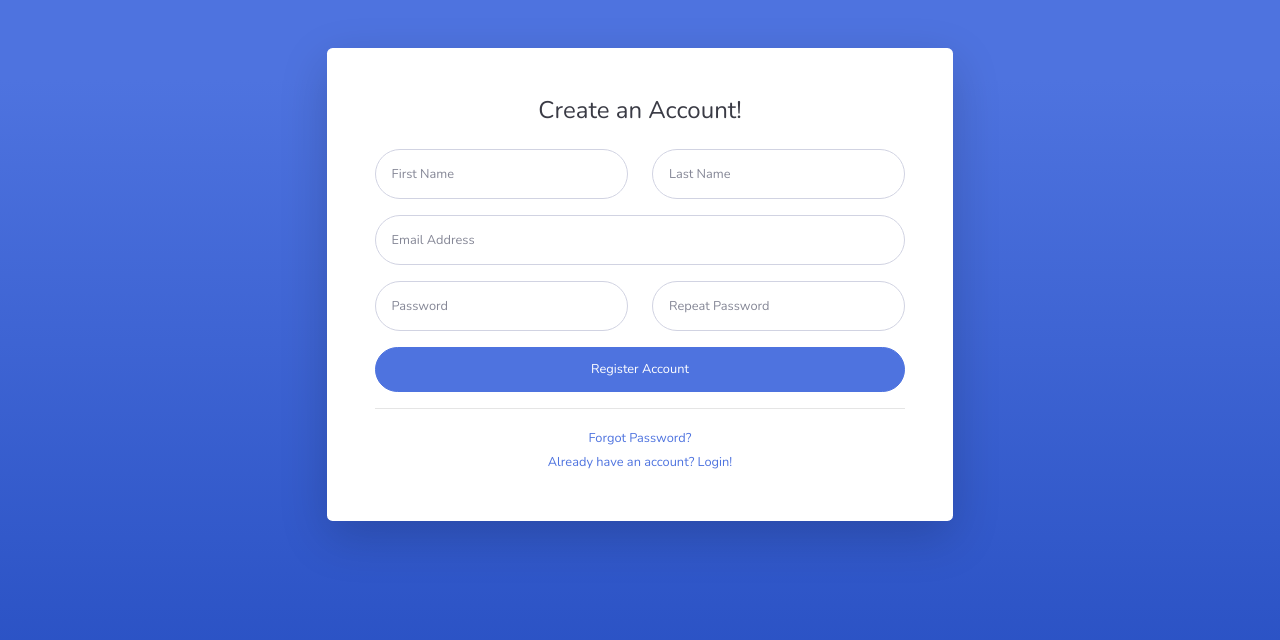
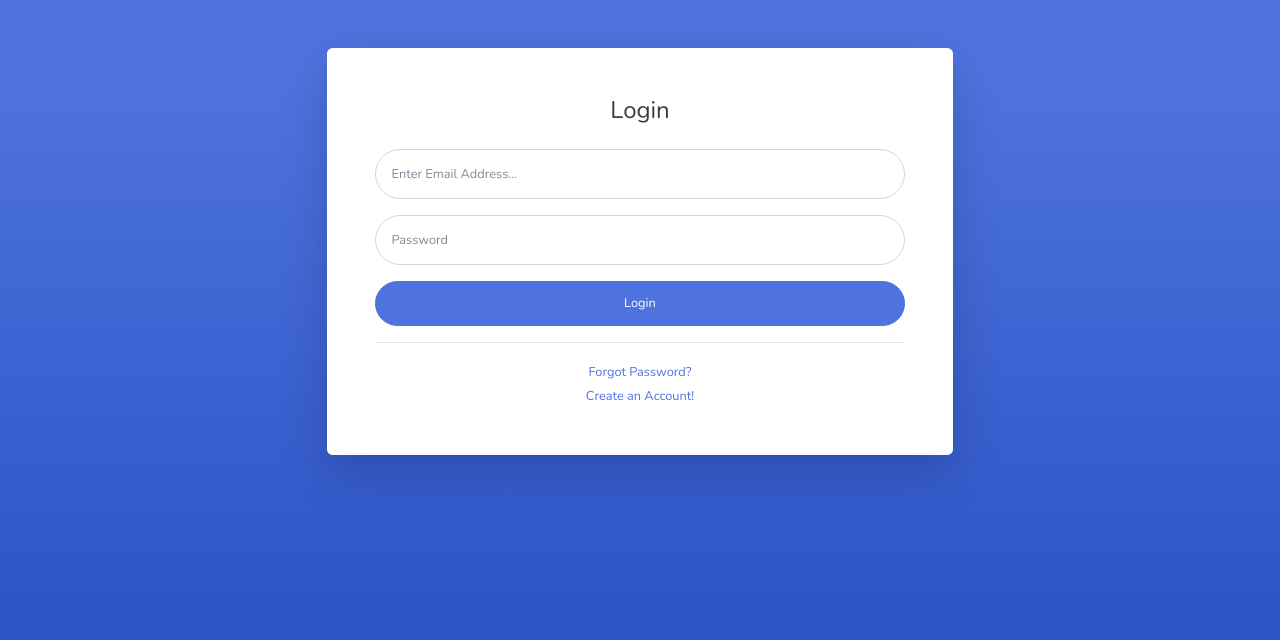
Before and after one commit to DhaniNVRL/Project-Kecil-Kecilan1, a CodeIgniter app: page /database/auth/registration in a window 1280 px wide. Shown: the top 640 px of the page. Run offline with CodeIgniter, Linux system fonts and the light colour scheme.

Commit message:
Update registration.php

```diff
--- a/application/views/auth/registration.php
+++ b/application/views/auth/registration.php
@@ -1,48 +1,45 @@
 <div class="container">
+
+    <!-- Outer Row -->
     <div class="row justify-content-center">
+
         <div class="col-7">
 
             <div class="card o-hidden border-0 shadow-lg my-5">
                 <div class="card-body p-0">
                     <!-- Nested Row within Card Body -->
                     <div class="row">
-                            <div class="col-lg">
+                        <div class="col">
                             <div class="p-5">
                                 <div class="text-center">
-                                        <h1 class="h4 text-gray-900 mb-4">Create an Account!</h1>
+                                    <h1 class="h4 text-gray-900 mb-4">Login</h1>
                                 </div>
-                                    <form class="user" method="POST" action="<?php echo base_url('auth/registration') ?>">
-                                        <div class="form-group row">
-                                            <div class="col-sm-6 mb-3 mb-sm-0">
-                                                <input type="text" class="form-control form-control-user" id="first_name" placeholder="First Name" name="first_name">
+
+                                <!-- Alert Akun Sukses Terdaftar -->
+                                <?php $pesan = $this->session->flashdata('pesan');
+                                if (isset($pesan)) {
+                                    echo '<div class="alert alert-success" role="alert">
+                                    Akun Sukses di Daftarkan </div>';
+                                } ?>
+
+                                <!-- Form Login -->
+                                <form class="user">
+                                    <div class="form-group">
+                                        <input type="text" class="form-control form-control-user" id="email" placeholder="Enter Email Address..." name="emial">
                                     </div>
-                                            <div class="col-sm-6">
-                                                <input type="text" class="form-control form-control-user" id="last_name" placeholder="Last Name" name="last_name">
+                                    <div class="form-group">
+                                        <input type="password" class="form-control form-control-user" id="password" placeholder="Password" name="password">
                                     </div>
-                                        </div>
-                                        <div class=" form-group">
-                                            <input type="email" class="form-control form-control-user" id="exampleInputEmail" placeholder="Email Address">
-                                        </div>
-                                        <div class="form-group row">
-                                            <div class="col-sm-6 mb-3 mb-sm-0">
-                                                <input type="password" class="form-control form-control-user" id="exampleInputPassword" placeholder="Password">
-                                            </div>
-                                            <div class="col-sm-6">
-                                                <input type="password" class="form-control form-control-user" id="exampleRepeatPassword" placeholder="Repeat Password">
-                                            </div>
-                                        </div>
-                                        <a href="login.html" class="btn btn-primary btn-user btn-block">
-                                            Register Account
-                                        </a>
+                                    <button type="submit" class="btn btn-primary btn-user btn-block">
+                                        Login
+                                    </button>
                                 </form>
                                 <hr>
                                 <div class="text-center">
                                     <a class="small" href="<?php echo base_url('auth/forgot') ?>">Forgot Password?</a>
                                 </div>
                                 <div class="text-center">
-                                        <a class="small" href="<?php echo base_url('auth') ?>">Already have an account? Login!</a>
-                                    </div>
-                                </div>
+                                    <a class="small" href="<?php echo base_url('auth/registration') ?>">Create an Account!</a>
                                 </div>
                             </div>
                         </div>
@@ -51,3 +48,5 @@
             </div>
 
         </div>
+
+    </div>
```
Lines whose indentation alone changed are shown as unchanged.
